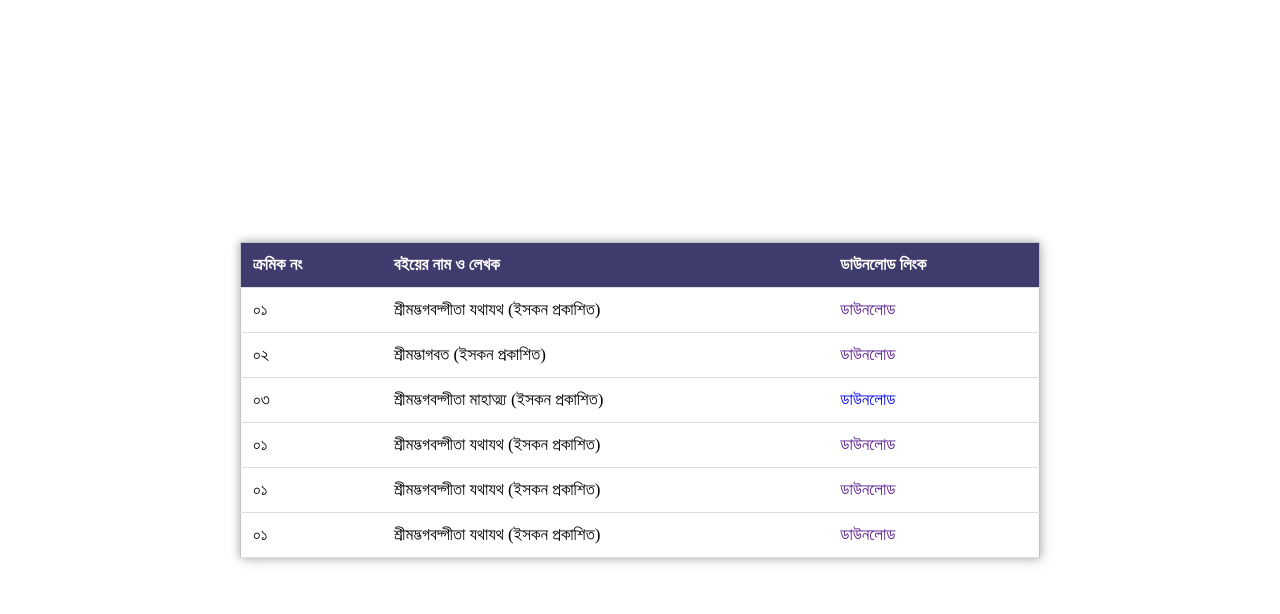
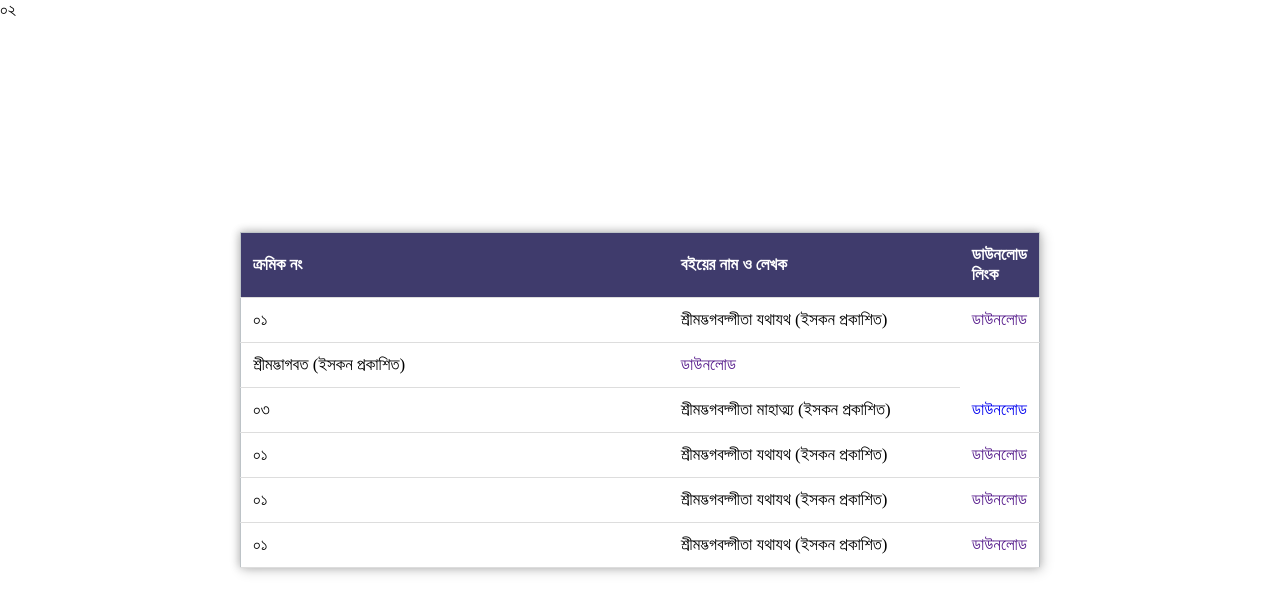
Before and after one commit to bongshiraj/book, a plain HTML site: page index.html in a window 1280 px wide. Drawn offline with Linux system fonts and the light colour scheme; a web font is replaced by a local one.

Commit message:
index.html

```diff
--- a/index.html
+++ b/index.html
@@ -67,51 +67,51 @@
 
     <table>
         <tr id="header">
-		    <th> ক্রমিক নং </th>
-            <th> বইয়ের নাম ও লেখক </th>
-            <th> ডাউনলোড লিংক </th>
+		    <th width="15%"> ক্রমিক নং </th>
+            <th width="60%"> বইয়ের নাম ও লেখক </th>
+            <th width="25%"> ডাউনলোড লিংক </th>
 
         </tr>
         <tr>
-            <td> ০১</td>
-            <td> শ্রীমদ্ভগবদ্গীতা যথাযথ (ইসকন প্রকাশিত)  </td>
-            <td> <a href="" > ডাউনলোড </a></td>
+            <td width="15%"> ০১</td>
+            <td width="60%"> শ্রীমদ্ভগবদ্গীতা যথাযথ (ইসকন প্রকাশিত)  </td>
+            <td width="25%"> <a href="" > ডাউনলোড </a></td>
 
 
         </tr>
         <tr>
-            <td> ০২ </td>
-            <td> শ্রীমদ্ভাগবত (ইসকন প্রকাশিত)  </td>
-            <td> <a href="" > ডাউনলোড </a></td>
+            <t width="15%"d> ০২ </td>
+            <td width="60%"> শ্রীমদ্ভাগবত (ইসকন প্রকাশিত)  </td>
+            <td width="25%"> <a href="" > ডাউনলোড </a></td>
 
 
         </tr>
         <tr>
-            <td> ০৩ </td>
-            <td> শ্রীমদ্ভগবদ্গীতা মাহাত্ম্য (ইসকন প্রকাশিত)  </td>
-            <td> <a href="https://drive.google.com/uc?export=download&id=1HUXqXUfzJgYLtIA8RwWBSI6yrAZzenBM" > ডাউনলোড </a></td>
+            <td width="15%"> ০৩ </td>
+            <td width="60%"> শ্রীমদ্ভগবদ্গীতা মাহাত্ম্য (ইসকন প্রকাশিত)  </td>
+            <td width="25%"> <a href="https://drive.google.com/uc?export=download&id=1HUXqXUfzJgYLtIA8RwWBSI6yrAZzenBM" > ডাউনলোড </a></td>
 
 
         </tr>
         <tr>
-            <td> ০১</td>
-            <td> শ্রীমদ্ভগবদ্গীতা যথাযথ (ইসকন প্রকাশিত)  </td>
-            <td> <a href="" > ডাউনলোড </a></td>
+            <td width="15%"> ০১</td>
+            <td width="60%"> শ্রীমদ্ভগবদ্গীতা যথাযথ (ইসকন প্রকাশিত)  </td>
+            <td width="25%"> <a href="" > ডাউনলোড </a></td>
 
 
 
         </tr>
         <tr>
-            <td> ০১</td>
-            <td> শ্রীমদ্ভগবদ্গীতা যথাযথ (ইসকন প্রকাশিত)  </td>
-            <td> <a href="" > ডাউনলোড </a></td>
+            <td width="15%"> ০১</td>
+            <td width="60%"> শ্রীমদ্ভগবদ্গীতা যথাযথ (ইসকন প্রকাশিত)  </td>
+            <td width="25%"> <a href="" > ডাউনলোড </a></td>
 
 
         </tr>
         <tr>
-            <td> ০১</td>
-            <td> শ্রীমদ্ভগবদ্গীতা যথাযথ (ইসকন প্রকাশিত)  </td>
-            <td> <a href="" > ডাউনলোড </a></td>
+            <td width="15%"> ০১</td>
+            <td width="60%"> শ্রীমদ্ভগবদ্গীতা যথাযথ (ইসকন প্রকাশিত)  </td>
+            <td width="25%"> <a href="" > ডাউনলোড </a></td>
 
 
         </tr>
```
